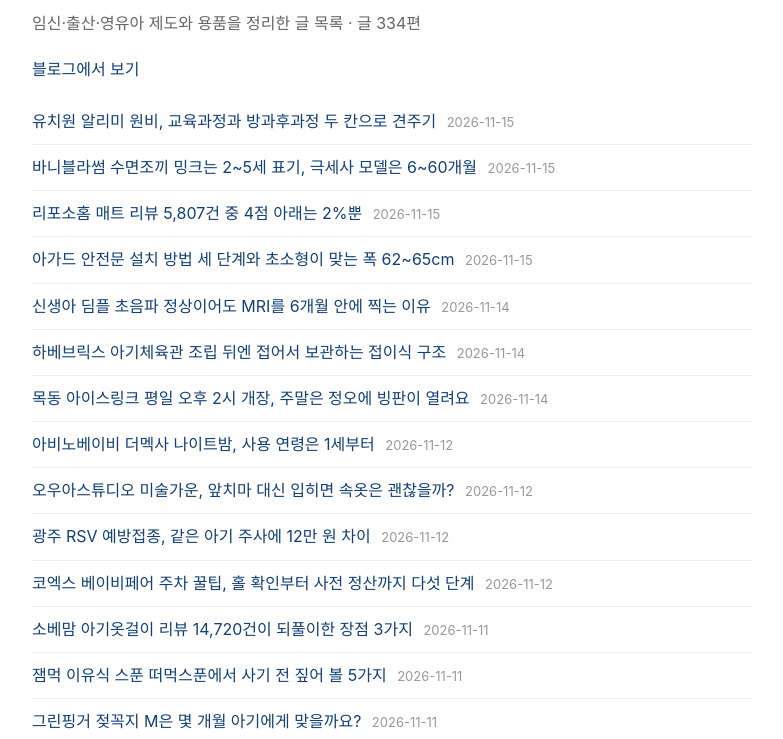
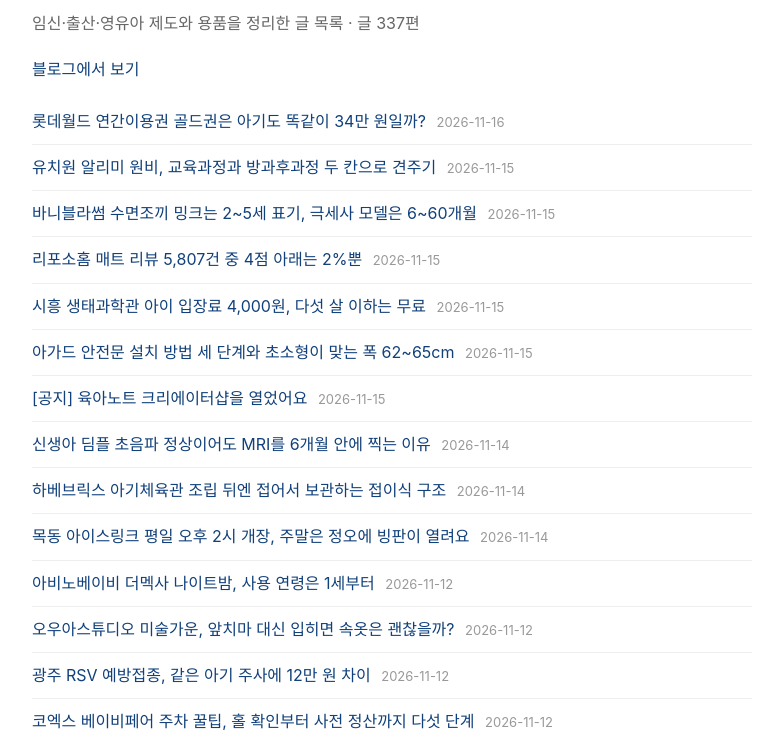
Before and after one commit to BraveCat79/yukanote-index, a plain HTML site: page docs/index.html in a window 1280 px wide. Shown: the part 61-800 px from the top of the page, without its empty margins (248-1031 px from the left). Drawn offline with Linux system fonts and the light colour scheme.

Commit message:
글 목록 갱신 2026-11-16

```diff
--- a/docs/index.html
+++ b/docs/index.html
@@ -9,13 +9,16 @@ a{color:#11407a;text-decoration:none}a:hover{text-decoration:underline}
 time{color:#999;font-size:13px;margin-left:6px}footer{margin-top:28px;color:#888;font-size:13px}</style>
 </head><body>
 <h1>육아노트 글 목록</h1>
-<p class="sub">임신·출산·영유아 제도와 용품을 정리한 글 목록 · 글 334편</p>
+<p class="sub">임신·출산·영유아 제도와 용품을 정리한 글 목록 · 글 337편</p>
 <p><a href="https://m.blog.naver.com/zova1">블로그에서 보기</a></p>
 <ul>
+<li><a href="https://m.blog.naver.com/zova1/224478408585">롯데월드 연간이용권 골드권은 아기도 똑같이 34만 원일까?</a> <time datetime="2026-11-16">2026-11-16</time></li>
 <li><a href="https://m.blog.naver.com/zova1/224477512861">유치원 알리미 원비, 교육과정과 방과후과정 두 칸으로 견주기</a> <time datetime="2026-11-15">2026-11-15</time></li>
 <li><a href="https://m.blog.naver.com/zova1/224477690104">바니블라썸 수면조끼 밍크는 2~5세 표기, 극세사 모델은 6~60개월</a> <time datetime="2026-11-15">2026-11-15</time></li>
 <li><a href="https://m.blog.naver.com/zova1/224477729592">리포소홈 매트 리뷰 5,807건 중 4점 아래는 2%뿐</a> <time datetime="2026-11-15">2026-11-15</time></li>
+<li><a href="https://m.blog.naver.com/zova1/224478106296">시흥 생태과학관 아이 입장료 4,000원, 다섯 살 이하는 무료</a> <time datetime="2026-11-15">2026-11-15</time></li>
 <li><a href="https://m.blog.naver.com/zova1/224478260404">아가드 안전문 설치 방법 세 단계와 초소형이 맞는 폭 62~65cm</a> <time datetime="2026-11-15">2026-11-15</time></li>
+<li><a href="https://m.blog.naver.com/zova1/224478264298">[공지] 육아노트 크리에이터샵을 열었어요</a> <time datetime="2026-11-15">2026-11-15</time></li>
 <li><a href="https://m.blog.naver.com/zova1/224476600892">신생아 딤플 초음파 정상이어도 MRI를 6개월 안에 찍는 이유</a> <time datetime="2026-11-14">2026-11-14</time></li>
 <li><a href="https://m.blog.naver.com/zova1/224476604521">하베브릭스 아기체육관 조립 뒤엔 접어서 보관하는 접이식 구조</a> <time datetime="2026-11-14">2026-11-14</time></li>
 <li><a href="https://m.blog.naver.com/zova1/224477048023">목동 아이스링크 평일 오후 2시 개장, 주말은 정오에 빙판이 열려요</a> <time datetime="2026-11-14">2026-11-14</time></li>
```
Also changed, not shown: 1 other file.
